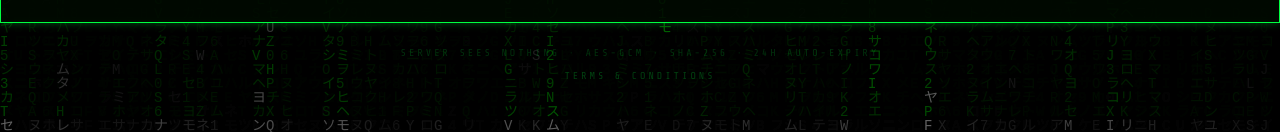
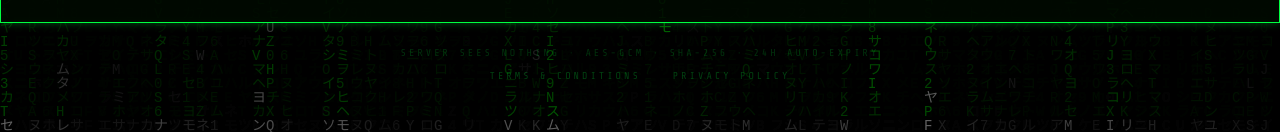
Before and after one commit to BigCalicoCatto/petisimpanan, a Next.js app: page / in a window 1280 px wide. Shown: the part 668-800 px from the top of the page. Built offline with nearby package versions, Linux system fonts and the light colour scheme.

Commit message:
Update page.tsx

```diff
--- a/app/page.tsx
+++ b/app/page.tsx
@@ -556,14 +556,24 @@ export default function VaultPage() {
         <p style={{ marginTop: "24px", fontSize: "10px", color: "#00ff4130", letterSpacing: "3px", textAlign: "center" }}>
           SERVER SEES NOTHING · AES-GCM · SHA-256 · 24H AUTO-EXPIRY
         </p>
+        <div style={{ display: "flex", gap: "32px", marginTop: "12px", flexWrap: "wrap", justifyContent: "center" }}>
           <a
             href="/terms"
-          style={{ marginTop: "12px", fontSize: "10px", color: "#00ff4140", letterSpacing: "3px", textDecoration: "none", fontFamily: "'Share Tech Mono', monospace", transition: "color 0.2s" }}
+            style={{ fontSize: "10px", color: "#00ff4140", letterSpacing: "3px", textDecoration: "none", fontFamily: "'Share Tech Mono', monospace", transition: "color 0.2s" }}
             onMouseEnter={(e) => ((e.target as HTMLAnchorElement).style.color = "#00ff41")}
             onMouseLeave={(e) => ((e.target as HTMLAnchorElement).style.color = "#00ff4140")}
           >
             TERMS &amp; CONDITIONS
           </a>
+          <a
+            href="/privacy"
+            style={{ fontSize: "10px", color: "#00ff4140", letterSpacing: "3px", textDecoration: "none", fontFamily: "'Share Tech Mono', monospace", transition: "color 0.2s" }}
+            onMouseEnter={(e) => ((e.target as HTMLAnchorElement).style.color = "#00ff41")}
+            onMouseLeave={(e) => ((e.target as HTMLAnchorElement).style.color = "#00ff4140")}
+          >
+            PRIVACY POLICY
+          </a>
+        </div>
 
       </main>
     </>
```
Lines whose indentation alone changed are shown as unchanged.
